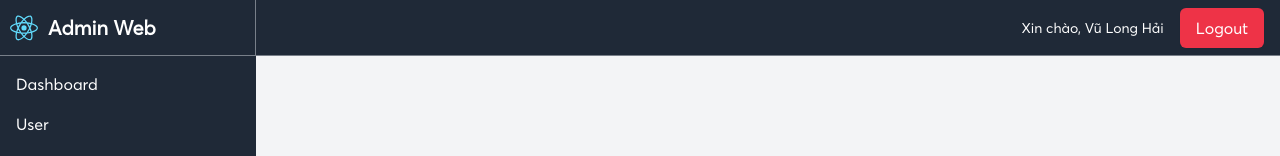
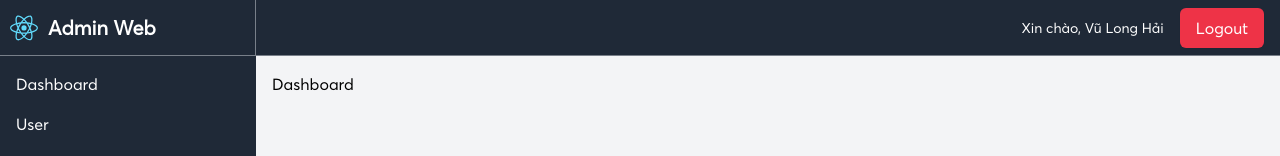
Before and after one commit to HaiVu5583/admin_web_app, a React (Create React App) app: page / in a window 1280 px wide. Shown: the top 156 px of the page. Built offline with nearby package versions, Linux system fonts and the light colour scheme; sample sign-in values are in the browser's storage.

Commit message:
Update default route MainRoute

```diff
--- a/src/App.js
+++ b/src/App.js
@@ -16,7 +16,7 @@ import SideBar from "src/components/Sidebar";
 import Header from "src/components/Header";
 import User from "src/screens/User";
 import Post from "src/screens/Post";
-import Banner from "src/screens/Post";
+import Banner from "src/screens/Banner";
 import Session from "src/screens/Session";
 import Order from "src/screens/Order";
 import Payment from "src/screens/Payment";
@@ -24,7 +24,8 @@ import Dashboard from "src/screens/Dashboard";
 
 const routes = [
   {
-    path: "/dashboard",
+    path: "/",
+    exact: true,
     main: () => <Dashboard />,
   },
   {
@@ -62,7 +63,12 @@ const MainRoute = (props) => {
         <Switch>
           {routes.map((route, index) => {
             return (
-              <Route key={index} path={route.path} children={<route.main />} />
+              <Route
+                key={index}
+                path={route.path}
+                children={<route.main />}
+                exact={route.exact}
+              />
             );
           })}
         </Switch>
--- a/src/components/Sidebar/index.js
+++ b/src/components/Sidebar/index.js
@@ -12,7 +12,7 @@ const SideBar = (props) => {
       <nav>
         <ul className="px-4 pt-4 pb-2">
           <li className="text-white">
-            <Link to="/dashboard">Dashboard</Link>
+            <Link to="/">Dashboard</Link>
           </li>
         </ul>
         <ul className="px-4 py-2">
```
